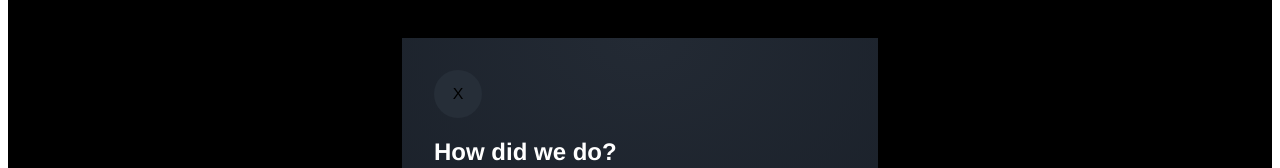
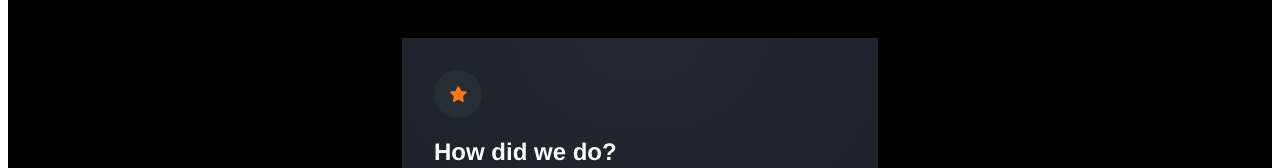
Before and after one commit to MaxAnderberg/rating-component, a Vue app: page / in a window 1280 px wide. Shown: the part 192-360 px from the top of the page. Built offline with nearby package versions, Linux system fonts and the light colour scheme.

Commit message:
added icon

```diff
--- a/src/components/HelloWorld.vue
+++ b/src/components/HelloWorld.vue
@@ -1,6 +1,8 @@
 <template>
   <article class="container">
-    <div class="icon">X</div>
+    <div class="icon">
+        <img src="/icon-star.svg" alt="Icon">
+    </div>
     <h1>How did we do?</h1>
     <p>
       Please let us know how we did with your support request.
```
Also changed, not shown: public/icon-star.svg (added).
